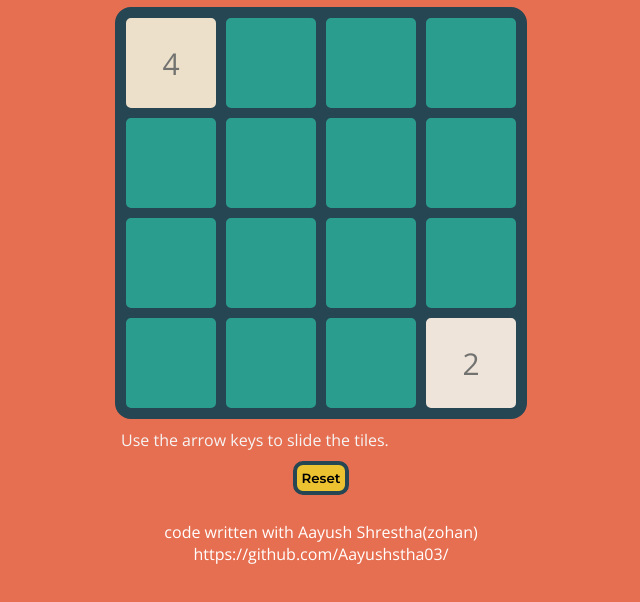
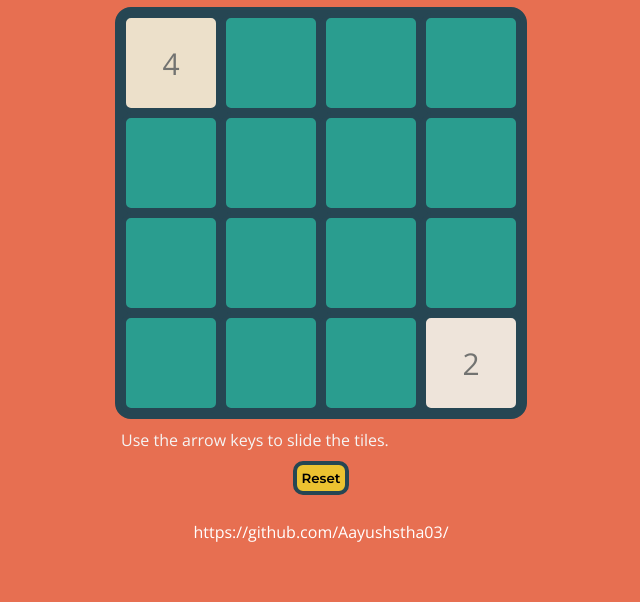
Before and after one commit to Aayushstha03/2048js, a plain HTML site: page index.html in a window 1280 px wide. Shown: the part 122-724 px from the top of the page, without its empty margins (319-959 px from the left). Drawn offline with nearby package versions, Linux system fonts and the light colour scheme.

Commit message:
footer change

```diff
--- a/index.html
+++ b/index.html
@@ -24,7 +24,7 @@
     <button id="reset" onclick="window.location.reload();">Reset</button>
     <footer>
         <a href="https://github.com/Aayushstha03/" style="text-decoration:none; color: white;">
-            <p>code written with Aayush Shrestha(zohan) <br> https://github.com/Aayushstha03/</p>
+            <p>https://github.com/Aayushstha03/</p>
         </a>
     </footer>
 </body>
```
